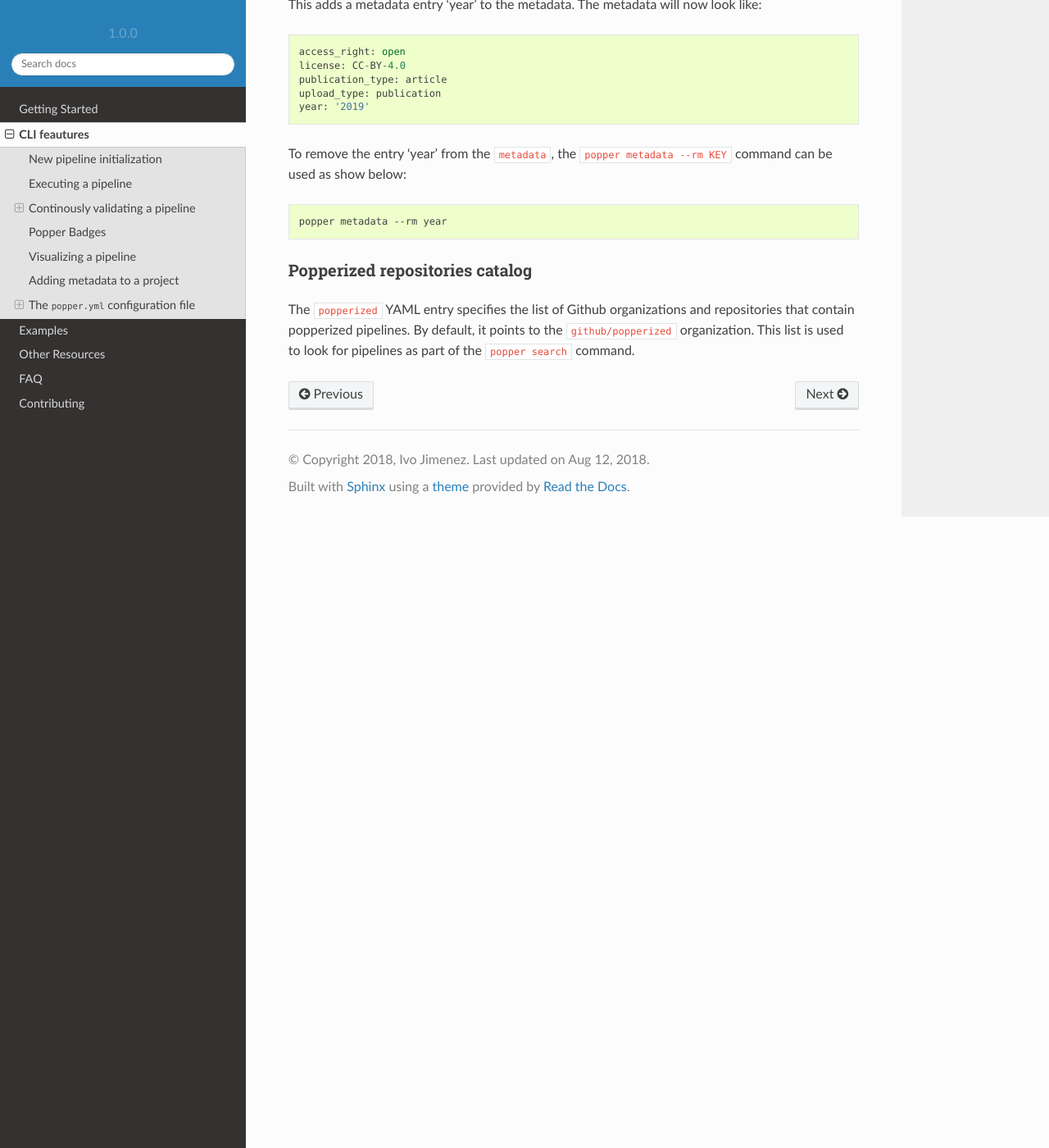
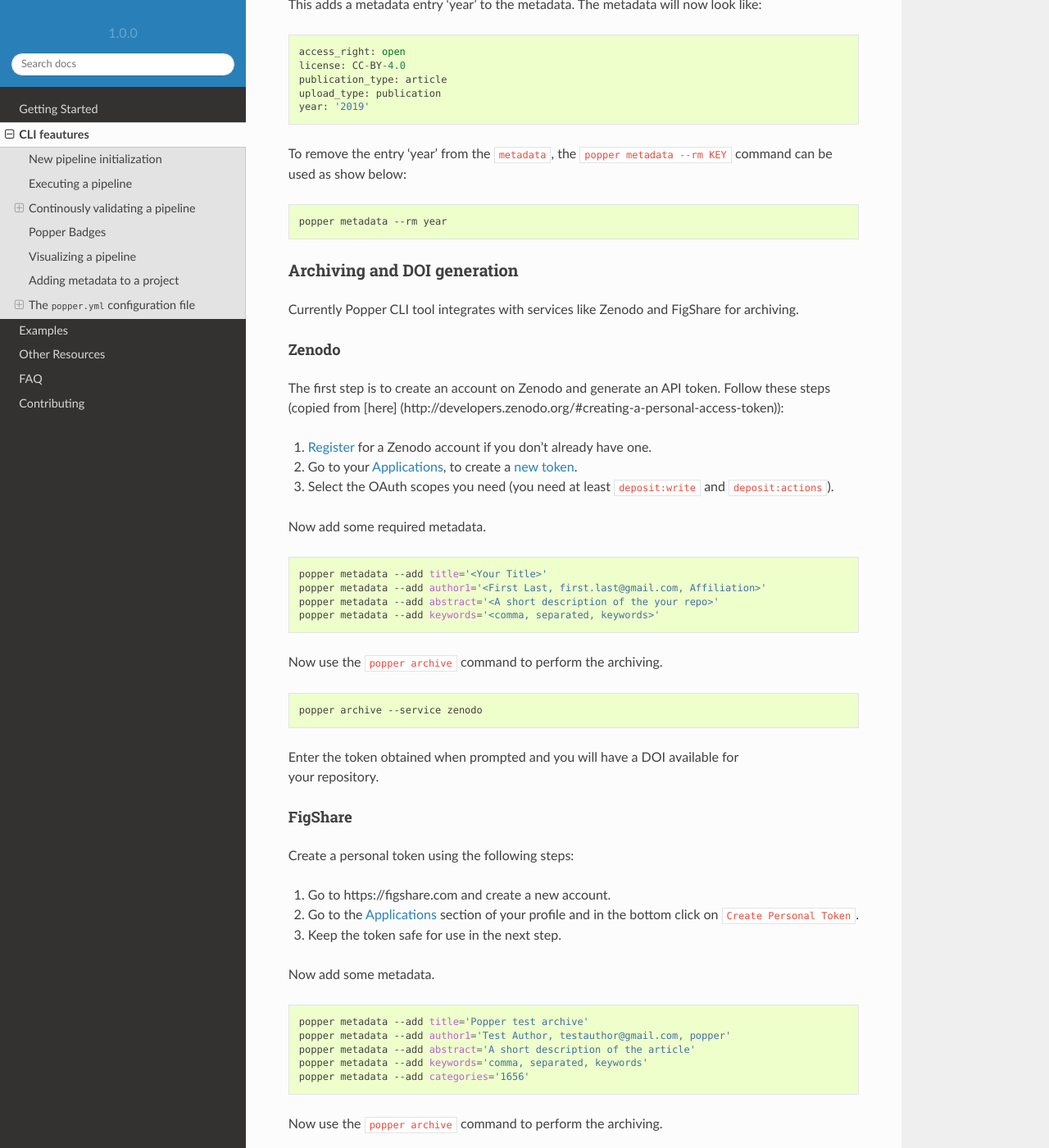
Before and after one commit to getpopper/popper, a Sphinx documentation site: the page built from docs/sections/cli_features.md, in a window 1280 px wide and 1400 px high, scrolled down 7772 px. Shown: the whole window at 82% size. Built offline with Sphinx 7.4.7 and the Read the Docs theme 2.0.0, drawn with Linux system fonts in a browser that asks for light colours; pages that are not in the unit, such as notebooks, are missing from menus; some of the changed text lies outside the part shown.

Commit message:
Add documentation for archiving and doi generation (#453)
Adds section on archiving and DOI generation

[skip ci]

````diff
--- a/docs/sections/cli_features.md
+++ b/docs/sections/cli_features.md
@@ -393,6 +393,71 @@ as show below:
 popper metadata --rm year
 ```
 
+### Archiving and DOI generation
+
+Currently Popper CLI tool integrates with services like Zenodo and FigShare
+for archiving.
+
+#### Zenodo
+
+The first step is to create an account on Zenodo and generate an API token.
+Follow these steps (copied from [here]
+(http://developers.zenodo.org/#creating-a-personal-access-token)):
+
+ 1. [Register](https://zenodo.org/signup) for a Zenodo account if you
+    don’t already have one.
+ 2. Go to your
+    [Applications](https://zenodo.org/account/settings/applications/),
+    to create a [new
+    token](https://zenodo.org/account/settings/applications/tokens/new/).
+ 3. Select the OAuth scopes you need (you need at least
+    `deposit:write` and `deposit:actions`).
+
+Now add some required metadata.
+
+```bash
+popper metadata --add title='<Your Title>'
+popper metadata --add author1='<First Last, first.last@gmail.com, Affiliation>'
+popper metadata --add abstract='<A short description of the your repo>'
+popper metadata --add keywords='<comma, separated, keywords>'
+```
+
+Now use the `popper archive` command to perform the archiving.
+
+```bash
+popper archive --service zenodo
+```
+
+Enter the token obtained when prompted and you will have a DOI available for
+your repository.
+
+#### FigShare
+
+Create a personal token using the following steps:
+
+1. Go to https://figshare.com and create a new account.
+2. Go to the [Applications](https://figshare.com/account/applications) section
+of your profile and in the bottom click on `Create Personal Token`.
+3. Keep the token safe for use in the next step.
+
+Now add some metadata.
+
+```bash
+popper metadata --add title='Popper test archive'
+popper metadata --add author1='Test Author, testauthor@gmail.com, popper'
+popper metadata --add abstract='A short description of the article'
+popper metadata --add keywords='comma, separated, keywords'
+popper metadata --add categories='1656'
+```
+
+Now use the `popper archive` command to perform the archiving.
+
+```bash
+popper archive --service figshare
+```
+
+Enter the token obtained when prompted to complete the archival and get the DOI.
+
 ### Popperized repositories catalog
 
 The `popperized` YAML entry specifies the list of Github organizations and repositories that contain popperized pipelines. By default, it points to the
````
